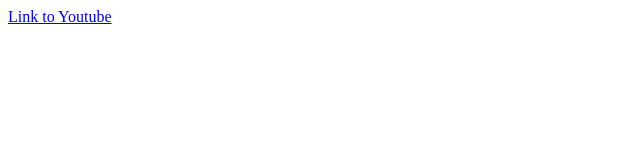
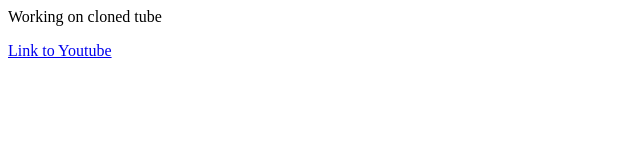
Before and after one commit to Someone1997727/Youtube, a plain HTML site: page index.html in a window 1280 px wide. Shown: the whole page, without its empty margins (0-640 px from the left). Drawn offline with Linux system fonts and the light colour scheme.

Commit message:
Update index.html

```diff
--- a/index.html
+++ b/index.html
@@ -1 +1,2 @@
+<p>Working on cloned tube</p>
 <a href="https://www.youtube.com">Link to Youtube</a>
```
